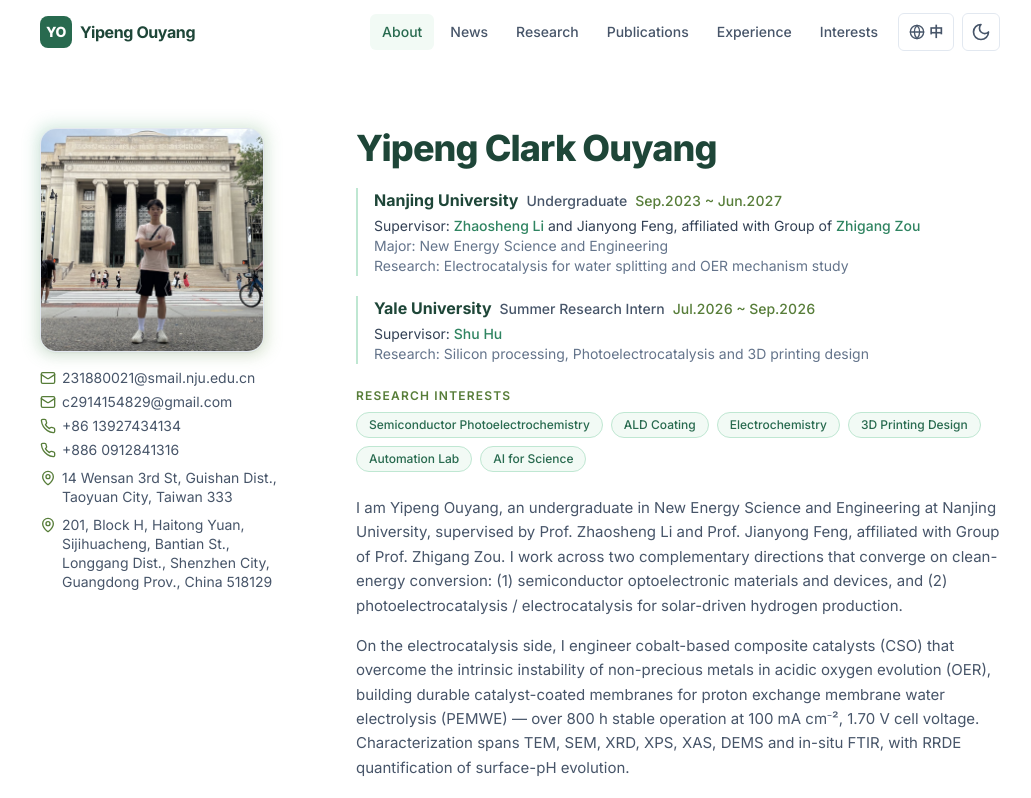
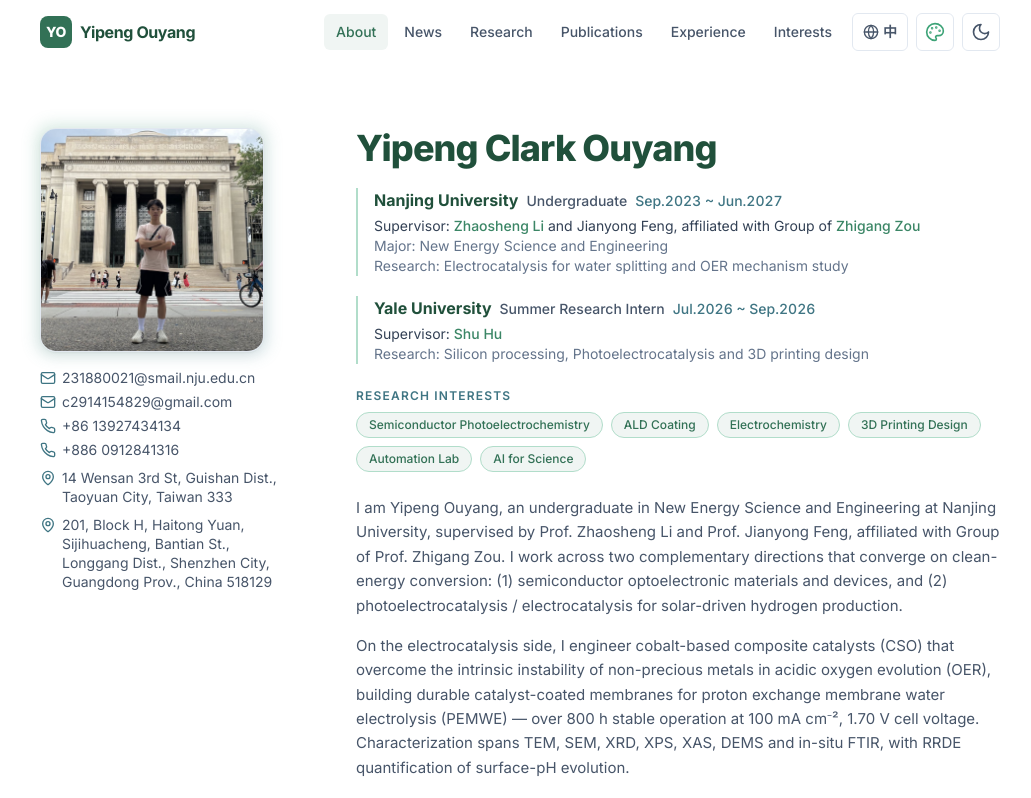
Before and after one commit to ClarkOuyang/Personal-Website, a React (Vite) app: page / in a window 1280 px wide. Shown: the top 798 px of the page, without its empty margins (120-1151 px from the left). Built offline with nearby package versions, Linux system fonts and the light colour scheme; the HTML template or start-up script is replaced by a standard one.

Commit message:
Add runtime accent color picker (navbar): presets + custom color, auto-generated shade ramp

```diff
--- a/src/App.tsx
+++ b/src/App.tsx
@@ -1,4 +1,5 @@
 import { useTheme } from './hooks/useTheme'
+import { useAccent } from './hooks/useAccent'
 import { LanguageProvider } from './i18n/LanguageContext'
 import Navbar from './components/Navbar'
 import Hero from './components/Hero'
@@ -11,6 +12,7 @@ import Footer from './components/Footer'
 
 export default function App() {
   const { theme, toggleTheme } = useTheme()
+  useAccent() // applies the saved/selected accent color across the site
 
   return (
     <LanguageProvider>
--- a/src/components/Navbar.tsx
+++ b/src/components/Navbar.tsx
@@ -1,8 +1,9 @@
-import { useEffect, useState } from 'react'
-import { Globe, Menu, Moon, Sun, X } from 'lucide-react'
+import { useEffect, useRef, useState } from 'react'
+import { Globe, Menu, Moon, Palette, Sun, X } from 'lucide-react'
 import { profile } from '../data/profile'
 import { useLang } from '../i18n/LanguageContext'
 import { getString } from '../i18n/strings'
+import { useAccent } from '../hooks/useAccent'
 
 interface NavLink {
   key: string
@@ -29,6 +30,7 @@ export default function Navbar({
   const [scrolled, setScrolled] = useState(false)
   const [activeHref, setActiveHref] = useState(LINKS[0].href)
   const { lang, toggleLang } = useLang()
+  const { accent, setAccent, presets } = useAccent()
 
   useEffect(() => {
     const onScroll = () => setScrolled(window.scrollY > 8)
@@ -102,12 +104,14 @@ export default function Navbar({
             </a>
           ))}
           <LangToggle lang={lang} onToggle={toggleLang} />
+          <AccentPicker accent={accent} setAccent={setAccent} presets={presets} />
           <ThemeToggle theme={theme} onToggle={onToggleTheme} />
         </div>
 
         {/* Mobile controls */}
         <div className="flex items-center gap-1 md:hidden">
           <LangToggle lang={lang} onToggle={toggleLang} />
+          <AccentPicker accent={accent} setAccent={setAccent} presets={presets} />
           <ThemeToggle theme={theme} onToggle={onToggleTheme} />
           <button
             type="button"
@@ -186,3 +190,75 @@ function ThemeToggle({
     </button>
   )
 }
+
+function AccentPicker({
+  accent,
+  setAccent,
+  presets,
+}: {
+  accent: string
+  setAccent: (hex: string) => void
+  presets: { name: string; hex: string }[]
+}) {
+  const [open, setOpen] = useState(false)
+  const ref = useRef<HTMLDivElement>(null)
+
+  // Close the popover when clicking outside.
+  useEffect(() => {
+    if (!open) return
+    const onDown = (e: MouseEvent) => {
+      if (ref.current && !ref.current.contains(e.target as Node)) setOpen(false)
+    }
+    document.addEventListener('mousedown', onDown)
+    return () => document.removeEventListener('mousedown', onDown)
+  }, [open])
+
+  return (
+    <div className="relative" ref={ref}>
+      <button
+        type="button"
+        onClick={() => setOpen((o) => !o)}
+        aria-label="Change accent color"
+        title="Change accent color"
+        aria-expanded={open}
+        className="ml-1 flex items-center gap-1 rounded-md border border-slate-200 p-2 text-slate-600 transition-colors hover:border-brand-400 hover:text-brand-700 dark:border-slate-700 dark:text-slate-300 dark:hover:border-brand-500 dark:hover:text-white"
+      >
+        <Palette className="h-5 w-5" style={{ color: accent }} />
+      </button>
+
+      {open && (
+        <div className="absolute right-0 z-50 mt-2 w-56 rounded-xl border border-slate-200 bg-white p-3 shadow-soft dark:border-slate-700 dark:bg-slate-900">
+          <p className="mb-2 text-xs font-semibold uppercase tracking-wide text-slate-400">
+            Accent color
+          </p>
+          <div className="grid grid-cols-4 gap-2">
+            {presets.map((p) => (
+              <button
+                key={p.hex}
+                type="button"
+                onClick={() => setAccent(p.hex)}
+                title={p.name}
+                aria-label={p.name}
+                className={`h-7 w-7 rounded-full border-2 transition-transform hover:scale-110 ${
+                  accent.toLowerCase() === p.hex.toLowerCase()
+                    ? 'border-slate-400'
+                    : 'border-transparent'
+                }`}
+                style={{ backgroundColor: p.hex }}
+              />
+            ))}
+          </div>
+          <label className="mt-3 flex items-center justify-between gap-2 text-xs font-medium text-slate-600 dark:text-slate-300">
+            <span>Custom</span>
+            <input
+              type="color"
+              value={accent}
+              onChange={(e) => setAccent(e.target.value)}
+              className="h-7 w-10 cursor-pointer rounded border border-slate-200 bg-white p-0.5 dark:border-slate-700"
+            />
+          </label>
+        </div>
+      )}
+    </div>
+  )
+}
--- /dev/null
+++ b/src/hooks/useAccent.ts
@@ -0,0 +1,133 @@
+import { useCallback, useEffect, useState } from 'react'
+
+// ─────────────────────────────────────────────────────────────────────────────
+// Runtime accent color picker.
+//
+// The user picks ONE color (the brand-500 accent). We derive a full, harmonious
+// shade ramp (50–950) for both `brand` and the complementary `olive` accent, and
+// write them as space-separated RGB channels onto :root CSS variables. Those
+// variables feed Tailwind's `rgb(var(--brand-NN) / <alpha-value>)` colors, so the
+// whole site re-themes instantly without a rebuild. The choice is remembered in
+// localStorage and re-applied on load.
+// ─────────────────────────────────────────────────────────────────────────────
+
+const STORAGE_KEY = 'academic-site-accent'
+
+// Preset swatches offered in the navbar panel (brand-500 values).
+export const ACCENT_PRESETS: { name: string; hex: string }[] = [
+  { name: 'Green', hex: '#3da377' },
+  { name: 'Blue', hex: '#3b82f6' },
+  { name: 'Indigo', hex: '#6366f1' },
+  { name: 'Violet', hex: '#8b5cf6' },
+  { name: 'Rose', hex: '#e11d48' },
+  { name: 'Amber', hex: '#d97706' },
+  { name: 'Teal', hex: '#0d9488' },
+  { name: 'Slate', hex: '#475569' },
+]
+
+// ── color math ───────────────────────────────────────────────────────────────
+
+function hexToRgb(hex: string): [number, number, number] {
+  const h = hex.replace('#', '')
+  const n = parseInt(
+    h.length === 3
+      ? h.split('').map((c) => c + c).join('')
+      : h,
+    16,
+  )
+  return [(n >> 16) & 255, (n >> 8) & 255, n & 255]
+}
+
+function rgbToHsl([r, g, b]: [number, number, number]): [number, number, number] {
+  const rn = r / 255, gn = g / 255, bn = b / 255
+  const max = Math.max(rn, gn, bn)
+  const min = Math.min(rn, gn, bn)
+  let h = 0
+  const l = (max + min) / 2
+  const d = max - min
+  let s = 0
+  if (d !== 0) {
+    s = d / (1 - Math.abs(2 * l - 1))
+    switch (max) {
+      case rn: h = ((gn - bn) / d) % 6; break
+      case gn: h = (bn - rn) / d + 2; break
+      default: h = (rn - gn) / d + 4
+    }
+    h *= 60
+    if (h < 0) h += 360
+  }
+  return [h, s * 100, l * 100]
+}
+
+function hslToRgb(h: number, s: number, l: number): [number, number, number] {
+  h /= 360; s /= 100; l /= 100
+  if (s === 0) {
+    const v = Math.round(l * 255)
+    return [v, v, v]
+  }
+  const q = l < 0.5 ? l * (1 + s) : l + s - l * s
+  const p = 2 * l - q
+  const hue = (t: number) => {
+    if (t < 0) t += 1
+    if (t > 1) t -= 1
+    if (t < 1 / 6) return p + (q - p) * 6 * t
+    if (t < 1 / 2) return q
+    if (t < 2 / 3) return p + (q - p) * (2 / 3 - t) * 6
+    return p
+  }
+  return [
+    Math.round(hue(h + 1 / 3) * 255),
+    Math.round(hue(h) * 255),
+    Math.round(hue(h - 1 / 3) * 255),
+  ]
+}
+
+// Lightness per shade (50 → 950). Saturation stays near the picked color's.
+const SHADE_L: Record<number, number> = {
+  50: 95, 100: 88, 200: 78, 300: 66, 400: 55,
+  500: 45, 600: 38, 700: 32, 800: 27, 900: 22, 950: 15,
+}
+const SHADES = [50, 100, 200, 300, 400, 500, 600, 700, 800, 900, 950]
+
+function buildRamp(baseHex: string, hueShift = 0, satScale = 1): Record<string, string> {
+  const [h, s] = rgbToHsl(hexToRgb(baseHex))
+  const ramp: Record<string, string> = {}
+  for (const shade of SHADES) {
+    const hh = (h + hueShift + 360) % 360
+    // Keep saturation close to the picked color, easing off at the lightest/darkest ends.
+    const sat = Math.max(8, Math.min(95, s * satScale * (shade <= 100 ? 0.45 : shade >= 900 ? 0.95 : 0.85)))
+    const rgb = hslToRgb(hh, sat, SHADE_L[shade])
+    ramp[shade] = rgb.join(' ')
+  }
+  return ramp
+}
+
+function applyAccent(baseHex: string) {
+  const root = document.documentElement
+  const brand = buildRamp(baseHex, 0, 1)
+  const olive = buildRamp(baseHex, 38, 0.9) // complementary-ish offset for the secondary accent
+  for (const shade of SHADES) {
+    root.style.setProperty(`--brand-${shade}`, brand[shade])
+    root.style.setProperty(`--olive-${shade}`, olive[shade])
+  }
+}
+
+// ── hook ───────────────────────────────────────────────────────────────────────
+
+function getInitialAccent(): string {
+  if (typeof window === 'undefined') return ACCENT_PRESETS[0].hex
+  return window.localStorage.getItem(STORAGE_KEY) || ACCENT_PRESETS[0].hex
+}
+
+export function useAccent() {
+  const [accent, setAccentState] = useState<string>(getInitialAccent)
+
+  useEffect(() => {
+    applyAccent(accent)
+    window.localStorage.setItem(STORAGE_KEY, accent)
+  }, [accent])
+
+  const setAccent = useCallback((hex: string) => setAccentState(hex), [])
+
+  return { accent, setAccent, presets: ACCENT_PRESETS }
+}
--- a/src/index.css
+++ b/src/index.css
@@ -1,3 +1,31 @@
+/* Accent color variables — default palette (green). Overridden at runtime by
+   the useAccent hook when the user picks a new color in the navbar. Values are
+   space-separated RGB channels so Tailwind's rgb(var() / <alpha>) can use them. */
+:root {
+  --brand-50: 242 250 245;
+  --brand-100: 222 242 230;
+  --brand-200: 191 231 210;
+  --brand-300: 146 212 180;
+  --brand-400: 95 187 146;
+  --brand-500: 61 163 119;
+  --brand-600: 47 132 97;
+  --brand-700: 40 106 79;
+  --brand-800: 35 85 67;
+  --brand-900: 30 70 56;
+  --brand-950: 19 46 37;
+
+  --olive-50: 244 250 242;
+  --olive-100: 230 243 223;
+  --olive-200: 205 230 189;
+  --olive-300: 174 211 149;
+  --olive-400: 140 187 107;
+  --olive-500: 111 158 74;
+  --olive-600: 87 125 57;
+  --olive-700: 66 96 45;
+  --olive-800: 54 77 39;
+  --olive-900: 47 66 35;
+}
+
 @tailwind base;
 @tailwind components;
 @tailwind utilities;
--- a/tailwind.config.js
+++ b/tailwind.config.js
@@ -19,31 +19,32 @@ export default {
         mono: ['ui-monospace', 'SFMono-Regular', 'Menlo', 'Monaco', 'monospace'],
       },
       colors: {
-        // Fresh green & white academic palette: emerald green primary, soft green accent.
+        // Colors are driven by CSS variables (defined in src/index.css) so the
+        // accent can be changed at runtime. Each shade = rgb(var(--x-NN) / a).
         brand: {
-          50: '#f2faf5',
-          100: '#def2e6',
-          200: '#bfe7d2',
-          300: '#92d4b4',
-          400: '#5fbb92',
-          500: '#3da377',
-          600: '#2f8461',
-          700: '#286a4f',
-          800: '#235543',
-          900: '#1e4638',
-          950: '#132e25',
+          50: 'rgb(var(--brand-50) / <alpha-value>)',
+          100: 'rgb(var(--brand-100) / <alpha-value>)',
+          200: 'rgb(var(--brand-200) / <alpha-value>)',
+          300: 'rgb(var(--brand-300) / <alpha-value>)',
+          400: 'rgb(var(--brand-400) / <alpha-value>)',
+          500: 'rgb(var(--brand-500) / <alpha-value>)',
+          600: 'rgb(var(--brand-600) / <alpha-value>)',
+          700: 'rgb(var(--brand-700) / <alpha-value>)',
+          800: 'rgb(var(--brand-800) / <alpha-value>)',
+          900: 'rgb(var(--brand-900) / <alpha-value>)',
+          950: 'rgb(var(--brand-950) / <alpha-value>)',
         },
         olive: {
-          50: '#f4faf2',
-          100: '#e6f3df',
-          200: '#cde6bd',
-          300: '#aed395',
-          400: '#8cbb6b',
-          500: '#6f9e4a',
-          600: '#577d39',
-          700: '#42602d',
-          800: '#364d27',
-          900: '#2f4223',
+          50: 'rgb(var(--olive-50) / <alpha-value>)',
+          100: 'rgb(var(--olive-100) / <alpha-value>)',
+          200: 'rgb(var(--olive-200) / <alpha-value>)',
+          300: 'rgb(var(--olive-300) / <alpha-value>)',
+          400: 'rgb(var(--olive-400) / <alpha-value>)',
+          500: 'rgb(var(--olive-500) / <alpha-value>)',
+          600: 'rgb(var(--olive-600) / <alpha-value>)',
+          700: 'rgb(var(--olive-700) / <alpha-value>)',
+          800: 'rgb(var(--olive-800) / <alpha-value>)',
+          900: 'rgb(var(--olive-900) / <alpha-value>)',
         },
       },
       boxShadow: {
```
